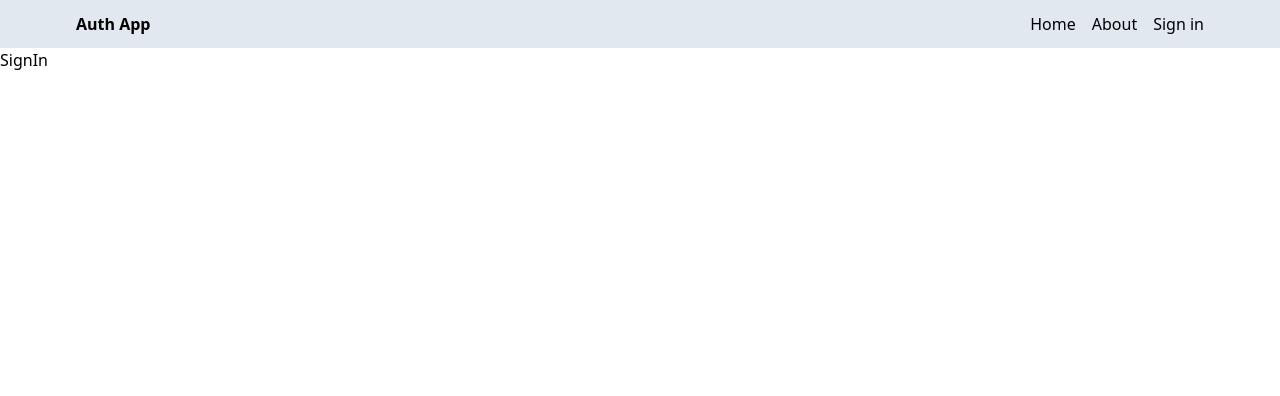
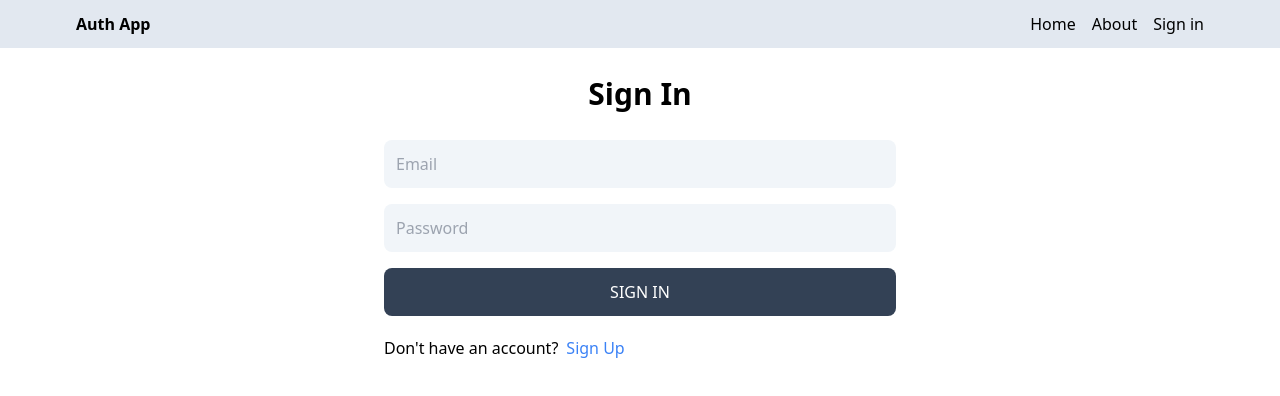
Before and after one commit to rahul230411/mern-auth, a React (Vite) app in the folder client/: page /sign-in in a window 1280 px wide. Shown: the top 396 px of the page. Built offline with nearby package versions, Linux system fonts and the light colour scheme.

Commit message:
Completed the Sign-In Page Functionality

```diff
--- a/client/src/pages/SignIn.jsx
+++ b/client/src/pages/SignIn.jsx
@@ -1,5 +1,75 @@
 import React from "react";
+import { useState } from "react";
+import { Link, useNavigate } from "react-router-dom";
 
 export default function SignIn() {
-  return <div>SignIn</div>;
+  const [formData, setFormData] = useState({});
+  const [error, setError] = useState(false);
+  const [loading, setLoading] = useState(false);
+  const navigate = useNavigate();
+  const handleChange = (e) => {
+    setFormData({ ...formData, [e.target.id]: e.target.value });
+  };
+
+  const handleSubmit = async (e) => {
+    e.preventDefault();
+    try {
+      setLoading(true);
+      setError(false);
+      const res = await fetch("/api/auth/signin", {
+        method: "POST",
+        headers: { "Content-Type": "application/json" },
+        body: JSON.stringify(formData),
+      });
+      const data = await res.json();
+      setLoading(false);
+      if (data.success === false) {
+        setError(true);
+        return;
+      }
+      navigate("/");
+    } catch (error) {
+      setLoading(false);
+      setError(true);
+    }
+  };
+  return (
+    <div className="p3 max-w-lg mx-auto">
+      <h1 className="text-3xl text-center font-semibold my-7">Sign In</h1>
+
+      <form onSubmit={handleSubmit} className="flex flex-col gap-4">
+        <input
+          type="email"
+          placeholder="Email"
+          id="email"
+          className="bg-slate-100 p-3 rounded-lg"
+          onChange={handleChange}
+        ></input>
+
+        <input
+          type="password"
+          placeholder="Password"
+          id="password"
+          className="bg-slate-100 p-3 rounded-lg"
+          onChange={handleChange}
+        ></input>
+
+        <button
+          disabled={loading}
+          className="bg-slate-700 text-white p-3 rounded-lg uppercase hover:opacity-95 disabled:placeholder-opacity-80"
+        >
+          {loading ? "Loading..." : "Sign In"}
+        </button>
+      </form>
+      <div className="flex gap-2 mt-5">
+        <p> Don't have an account?</p>
+        <Link to="/sign-up">
+          <span className="text-blue-500">Sign Up</span>{" "}
+        </Link>
+      </div>
+      <div>
+        <p className="text-red-700 mt-5"> {error && "Something went Wrong"}</p>
+      </div>
+    </div>
+  );
 }
--- a/client/src/pages/SignUp.jsx
+++ b/client/src/pages/SignUp.jsx
@@ -1,11 +1,12 @@
 import React from "react";
 import { useState } from "react";
-import { Link } from "react-router-dom";
+import { Link, useNavigate } from "react-router-dom";
 
 export default function SignUp() {
   const [formData, setFormData] = useState({});
   const [error, setError] = useState(false);
   const [loading, setLoading] = useState(false);
+  const navigate = useNavigate();
   const handleChange = (e) => {
     setFormData({ ...formData, [e.target.id]: e.target.value });
   };
@@ -26,6 +27,7 @@ export default function SignUp() {
         setError(true);
         return;
       }
+      navigate("/sign-in");
     } catch (error) {
       setLoading(false);
       setError(true);
```
